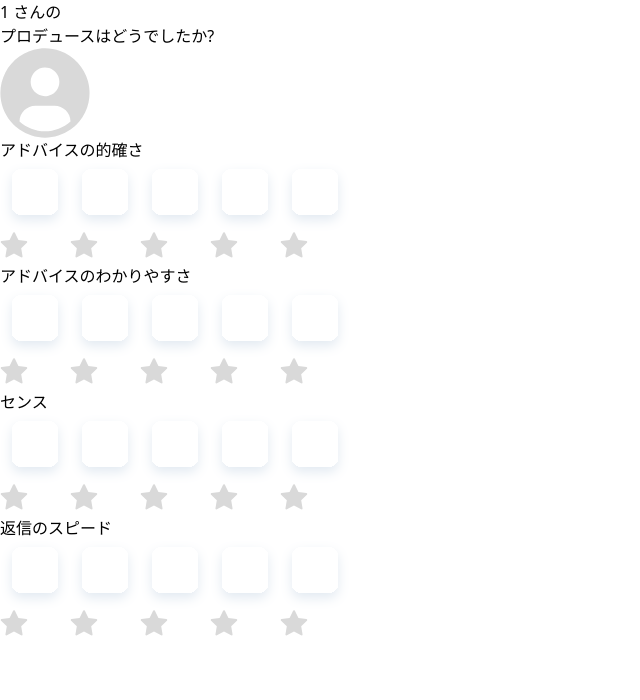
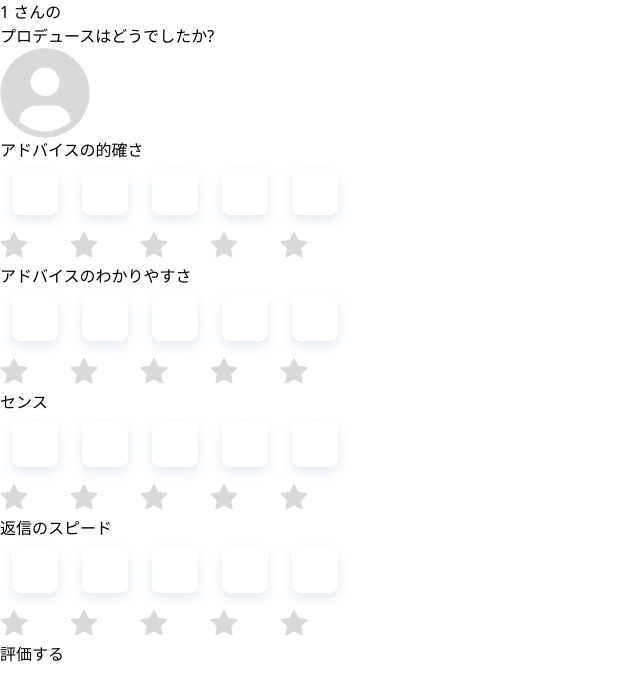
Before and after one commit to shimizuyuta/tornado_team2, a Next.js app in the folder front/app/: page /evaluation/1 in a window 1280 px wide. Shown: the top 700 px of the page, without its empty margins (0-640 px from the left). Built offline with nearby package versions, Linux system fonts and the light colour scheme.

Commit message:
ボタン追加

```diff
--- a/front/app/pages/evaluation/[userName].tsx
+++ b/front/app/pages/evaluation/[userName].tsx
@@ -1,11 +1,12 @@
 import { useRouter } from 'next/router'
 import React from 'react'
+import Button from 'components/Button'
 
-type starProps =  {
-    labelText: string
+type starProps = {
+  labelText: string
 }
 
-const Stars = ({labelText}: starProps) => {
+const Stars = ({ labelText }: starProps) => {
   const [cyan_idx, setidx] = React.useState(-1)
   let idxs = [0, 1, 2, 3, 4]
   return (
@@ -42,11 +43,17 @@ const Evaluate = () => {
       <div className='text-2xl m-auto mt-2 mb-0'>{userName + ' '}さんの</div>
       <div className='text-2xl m-auto mt-0 mb-2'>プロデュースはどうでしたか?</div>
       <img src='/Profile.svg' className='w-20 my-4 mx-auto'></img>
-      <Stars labelText='アドバイスの的確さ'></Stars>
-      <Stars labelText='アドバイスのわかりやすさ'></Stars>
-      <Stars labelText='センス'></Stars>
-      <Stars labelText='返信のスピード'></Stars>
 
+      <div className='mx-auto'>
+        <Stars labelText='アドバイスの的確さ'></Stars>
+        <Stars labelText='アドバイスのわかりやすさ'></Stars>
+        <Stars labelText='センス'></Stars>
+        <Stars labelText='返信のスピード'></Stars>
+      </div>
+
+      <div className='my-16 mx-auto'>
+        <Button text='評価する' style='button-default' />
+      </div>
     </div>
   )
 }
```
